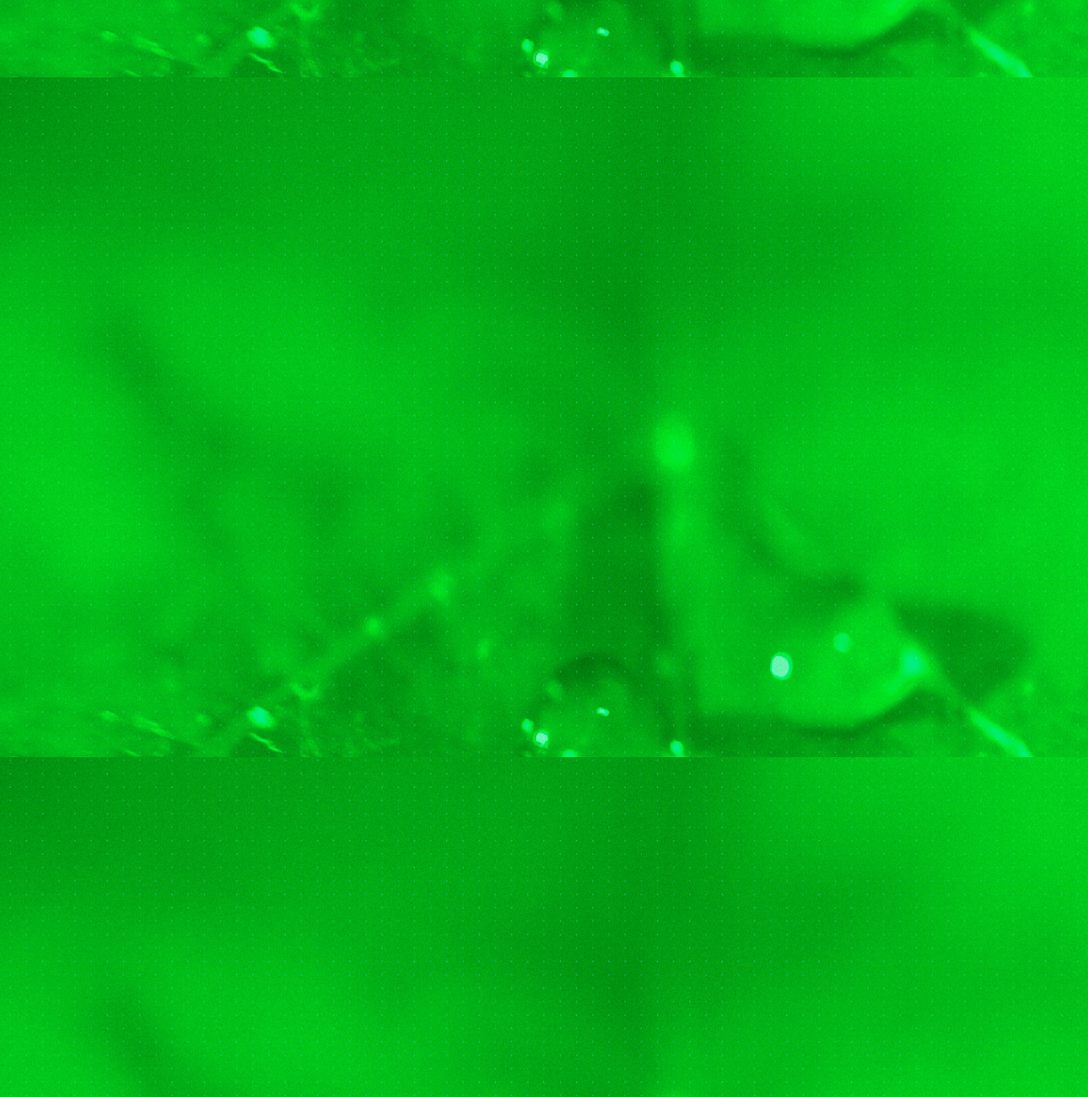
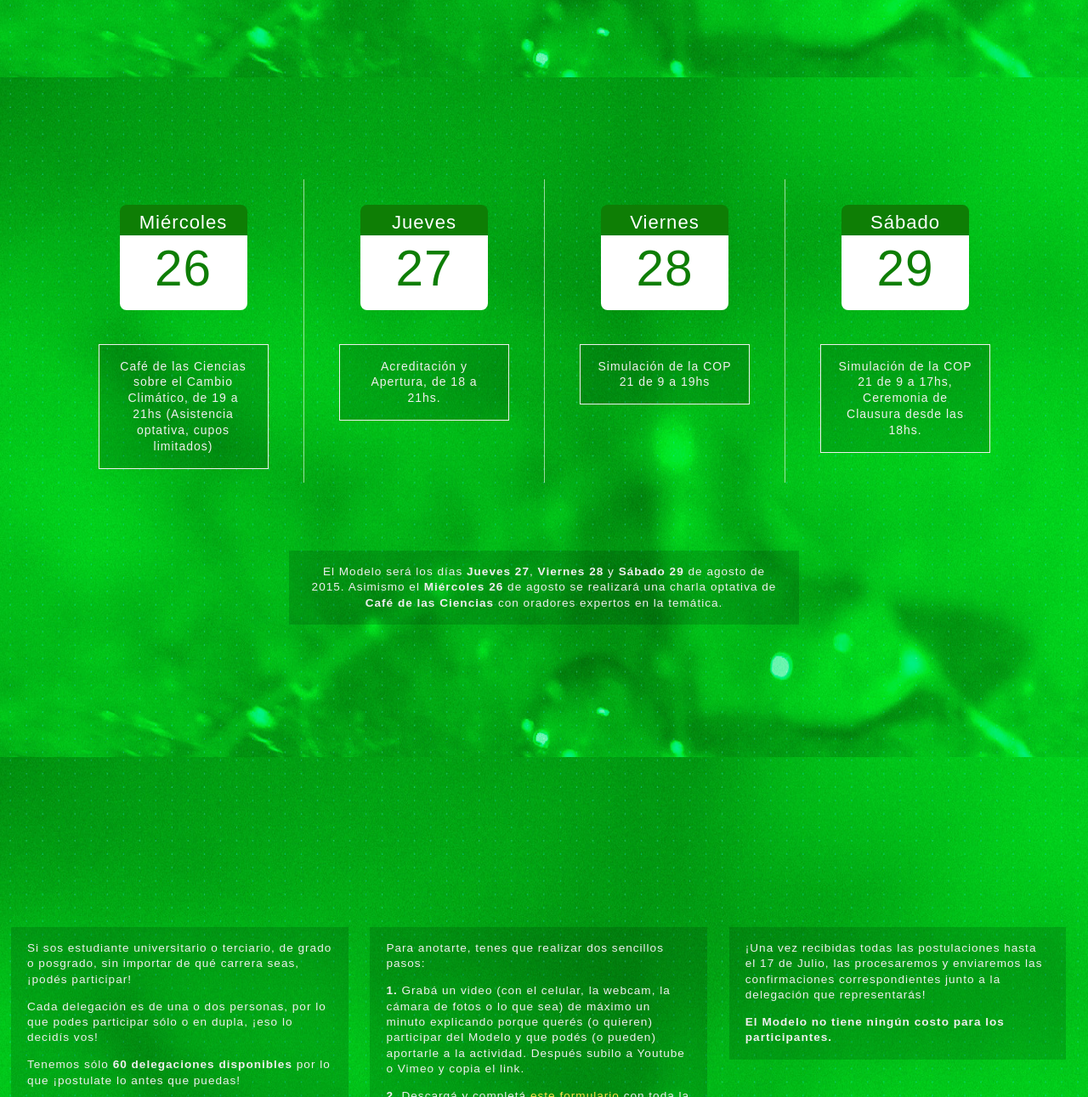
Before and after one commit to mjlescano/ccj, a website: page app/index.html in a window 1280 px wide. Shown: the part 1509-2800 px from the top of the page at 85% size. Drawn offline with Linux system fonts and the light colour scheme.

Commit message:
add todo lo demas

```diff
--- a/app/css/app.css
+++ b/app/css/app.css
@@ -222,6 +222,14 @@ header .link.active:after {
   font-weight: 900;
 }
 
+.text-block a {
+  color: #ffde4c;
+}
+
+.text-block a:hover {
+  text-decoration: underscore;
+}
+
 #home .logo {
   display: block;
   margin: -20px auto 40px;
@@ -235,6 +243,10 @@ header .link.active:after {
 #home .text-block {
   margin: 0 auto;
   width: 768px;
+}
+
+#quienes-somos {
+  padding-top: 220px;
 }
 
 #quienes-somos .text-block {
@@ -303,3 +315,136 @@ header .link.active:after {
 .instituciones .link:hover {
   color: #ffde4c;
 }
+
+#agenda .text-block {
+  margin: 0 auto 40px;
+  width: 600px;
+}
+
+.calendar {
+  position: relative;
+  max-width: 1152px;
+  margin: 0 auto 60px;
+  padding: 0 10px;
+}
+
+.calendar .item {
+  float: left;
+  text-align: center;
+  margin-bottom: 20px;
+  width: 25%;
+  height: 357px;
+  padding: 30px 40px 0;
+  border-left: 1px solid rgba(255, 255, 255, .6);
+}
+
+.calendar .item:first-child {
+  border-left: none;
+}
+
+@media all and (max-width: 960px) {
+  .calendar .item {
+    width: 50%;
+  }
+
+  .calendar .item:nth-child(3n) {
+    border-left: none;
+  }
+}
+
+@media all and (max-width: 550px) {
+  .calendar .item {
+    width: 100%;
+    border-left: none;
+  }
+}
+
+.calendar .day {
+  max-width: 100%;
+  width: 150px;
+  margin: 0 auto 40px;
+  overflow: hidden;
+  border-radius: 8px;
+  text-align: center;
+  font-size: 13px;
+}
+
+.calendar .day h1 {
+  font-size: 1.7em;
+  margin: 0;
+  padding: 10px 0 4px;
+  color: #fff;
+  font-weight: 100;
+  background-color: #0E7E05;
+}
+
+.calendar .day p {
+  font-size: 4.5em;
+  margin: 0;
+  padding: 10px 0 19px;
+  color: #0E7E05;
+  background-color: #fff;
+}
+
+.calendar .desc {
+  margin: 0 auto;
+  padding: 16px 20px;
+  max-width: 100%;
+  width: 200px;
+  font-size: 16px;
+  text-align: center;
+  border: 1px solid #eee;
+  font-size: 14px;
+  line-height: 1.35;
+  font-weight: 100;
+  color: #eee;
+  background-color: rgba(0, 0, 0, .15);
+}
+
+#como-participo {
+  padding-top: 200px;
+}
+
+#como-participo .text-block {
+  float: left;
+  width: 31%;
+  margin: 0 1% 40px;
+  text-align: left;
+}
+
+@media all and (max-width: 960px) {
+  #como-participo .text-block {
+    width: 48%;
+    margin: 0 1% 20px;
+  }
+}
+
+@media all and (max-width: 550px) {
+  #como-participo .text-block {
+    width: 100%;
+    margin: 0 0 20px;
+  }
+}
+
+#capacitacion .text-block {
+  float: left;
+  width: 48%;
+  margin: 0 1% 20px;
+  text-align: left;
+}
+
+@media all and (max-width: 550px) {
+  #capacitacion .text-block {
+    width: 100%;
+    margin: 0 0 20px;
+  }
+}
+
+#contacto {
+  padding-top: 300px;
+}
+
+#contacto .text-block {
+  width: 450px;
+  margin: 0 auto;
+}
--- a/app/index.html
+++ b/app/index.html
@@ -91,16 +91,82 @@
   </article>
 
   <!-- Agenda -->
-  <article class="page" id="agenda"></article>
+  <article class="page" id="agenda">
+    <div class="calendar">
+      <div class="item">
+        <div class="day">
+          <h1>Miércoles</h1>
+          <p>26</p>
+        </div>
+        <p class="desc">Café de las Ciencias sobre el Cambio Climático, de 19 a 21hs (Asistencia optativa, cupos limitados)</p>
+      </div>
+
+      <div class="item">
+        <div class="day">
+          <h1>Jueves</h1>
+          <p>27</p>
+        </div>
+        <p class="desc">Acreditación y Apertura, de 18 a 21hs.</p>
+      </div>
+
+      <div class="item">
+        <div class="day">
+          <h1>Viernes</h1>
+          <p>28</p>
+        </div>
+        <p class="desc">Simulación de la COP 21 de 9 a 19hs</p>
+      </div>
+
+      <div class="item">
+        <div class="day">
+          <h1>Sábado</h1>
+          <p>29</p>
+        </div>
+        <p class="desc">Simulación de la COP 21 de 9 a 17hs, Ceremonia de Clausura desde las 18hs.</p>
+      </div>
+
+      <div class="clear"></div>
+    </div>
+    <div class="text-block">
+      <p>El Modelo será los días <strong>Jueves 27</strong>, <strong>Viernes 28</strong> y <strong>Sábado 29</strong> de agosto de 2015. Asimismo el <strong>Miércoles 26</strong> de agosto se realizará una charla optativa de <strong>Café de las Ciencias</strong> con oradores expertos en la temática.</p>
+    </div>
+  </article>
 
   <!-- ¿Cómo Participo? -->
-  <article class="page" id="como-participo"></article>
+  <article class="page" id="como-participo">
+    <div class="text-block">
+      <p>Si sos estudiante universitario o terciario, de grado o posgrado, sin importar de qué carrera seas, ¡podés participar!</p>
+      <p>Cada delegación es de una o dos personas, por lo que podes participar sólo o en dupla, ¡eso lo decidís vos!</p>
+      <p>Tenemos sólo <strong>60 delegaciones disponibles</strong> por lo que ¡postulate lo antes que puedas!</p>
+    </div>
+    <div class="text-block">
+      <p>Para anotarte, tenes que realizar dos sencillos pasos:</p>
+      <p><strong>1.</strong> Grabá un video (con el celular, la webcam, la cámara de fotos o lo que sea) de máximo un minuto explicando porque querés (o quieren) participar del Modelo y que podés (o pueden) aportarle a la actividad. Después subilo a Youtube o Vimeo y copia el link.</p>
+      <p><strong>2.</strong> Descargá y completá <a href="Ficha_Inscripcion_CCJ.doc">este formulario</a> con toda la información requerida antes del <strong>17 de Julio</strong>! ¡No te  olvides de poner el link al video en el campo correspondiente! Envíalo por mail a <a href="mailto:clima@minu.org">clima@minu.org</a> y listo.</p>
+    </div>
+    <div class="text-block">
+      <p>¡Una vez recibidas todas las postulaciones hasta el 17 de Julio, las procesaremos y enviaremos las confirmaciones correspondientes junto a la delegación que representarás!</p>
+      <p><strong>El Modelo no tiene ningún costo para los participantes.</strong></p>
+    </div>
+  </article>
 
   <!-- Capacitación -->
-  <article class="page" id="capacitacion"></article>
+  <article class="page" id="capacitacion">
+    <div class="text-block">
+      <p>Toda la capacitación al Modelo será online. Clickeando en <a href="Documentos_de_Capacitación_CCJ.zip">este link</a> podrás descargar una serie de documentos que te resultarán útiles para entender el funcionamiento del Modelo.</p>
+      <p>Muy pronto encontrarás aquí nuestro canal de youtube con entrevistas a expertos en Clima y Negociación Internacional y otros videos interesantes sobre la problemática.</p>
+    </div>
+    <div class="text-block">
+      <p>Como parte de la preparación a este Modelo es necesario presentar un Documento de Posición de cada delegación antes del 10 de Agosto enviándolo a <a href="mailto:clima@minu.org">clima@minu.org</a>.</p>
+    </div>
+  </article>
 
   <!-- Contacto -->
-  <article class="page" id="contacto"></article>
+  <article class="page" id="contacto">
+    <div class="text-block">
+      <p>Por cualquier consulta, no dudes en contactarte con nosotros al <a href="tel:+5491153680614">(11) 5368-0614</a> de lunes a viernes de 10.30 a 16.00hs o escribinos a <a href="mailto:clima@minu.org">clima@minu.org</a>.</p>
+    </div>
+  </article>
 
   <!-- Scripts α -->
   <script src="js/libs.js"></script>
```
